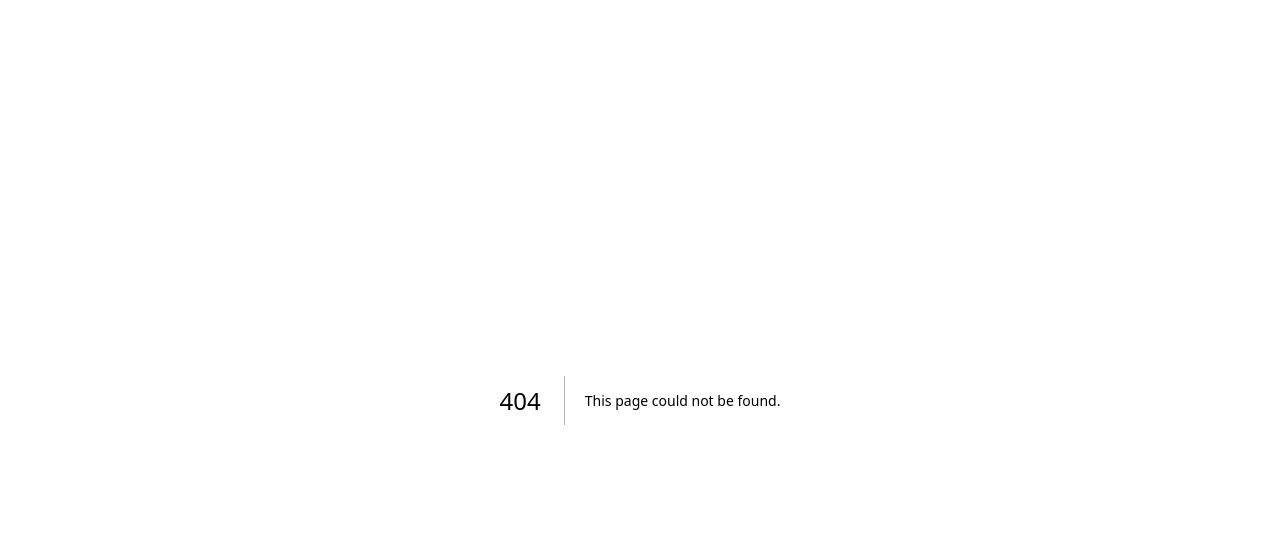
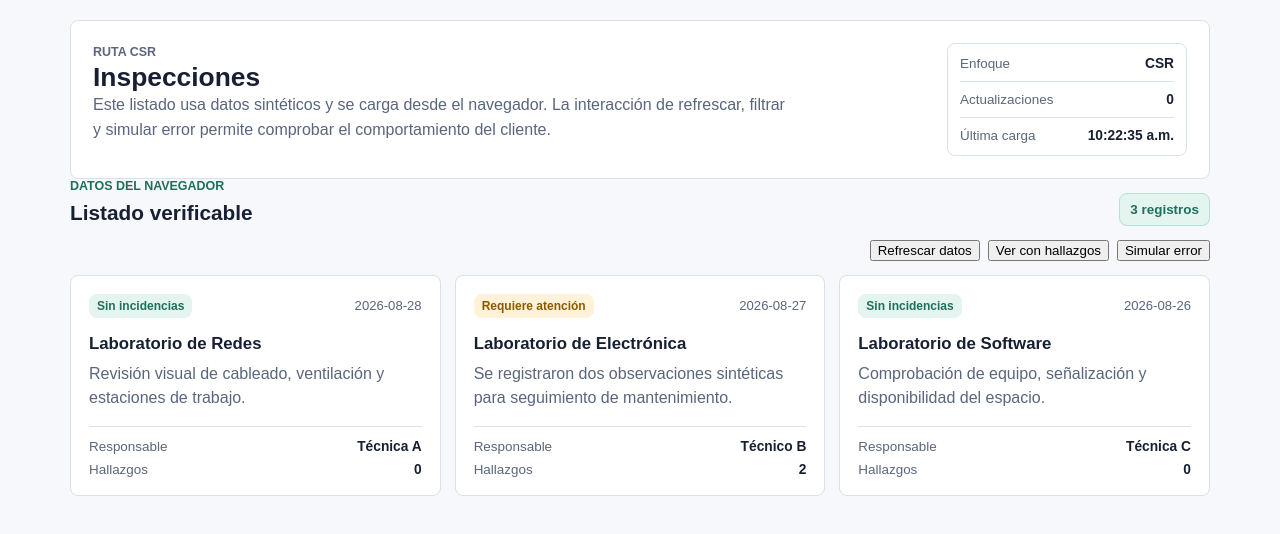
Before and after one commit to zimber1/pwa-inspecciones-laboratorio, a Next.js app: page /inspecciones in a window 1280 px wide. Before the commit this address had no page. Shown: the top 534 px of the page. Built offline with nearby package versions, Linux system fonts and the light colour scheme.

Commit message:
Implement week 04 CSR inspections route

```diff
--- /dev/null
+++ b/src/app/inspecciones/page.tsx
@@ -0,0 +1,160 @@
+"use client";
+
+import { useEffect, useMemo, useState } from "react";
+import { inspections, type Inspection } from "@/lib/data/inspections";
+
+type LoadState = "loading" | "ready" | "error";
+type FilterMode = "all" | "attention";
+
+function loadSyntheticInspections(shouldFail: boolean) {
+  return new Promise<Inspection[]>((resolve, reject) => {
+    window.setTimeout(() => {
+      if (shouldFail) {
+        reject(new Error("Fallo sintético al cargar inspecciones"));
+        return;
+      }
+
+      resolve(inspections);
+    }, 250);
+  });
+}
+
+export default function InspeccionesPage() {
+  const [items, setItems] = useState<Inspection[]>([]);
+  const [state, setState] = useState<LoadState>("loading");
+  const [filter, setFilter] = useState<FilterMode>("all");
+  const [refreshCount, setRefreshCount] = useState(0);
+  const [lastUpdated, setLastUpdated] = useState("pendiente");
+
+  async function loadInspections(shouldFail = false) {
+    setState("loading");
+
+    try {
+      const loaded = await loadSyntheticInspections(shouldFail);
+      setItems(loaded);
+      setLastUpdated(new Date().toLocaleTimeString("es-MX", { hour: "2-digit", minute: "2-digit", second: "2-digit" }));
+      setState("ready");
+    } catch {
+      setItems([]);
+      setState("error");
+    }
+  }
+
+  useEffect(() => {
+    void loadInspections();
+  }, []);
+
+  const visibleInspections = useMemo(() => {
+    if (filter === "attention") {
+      return items.filter((inspection) => inspection.status === "attention");
+    }
+
+    return items;
+  }, [filter, items]);
+
+  return (
+    <main className="app-shell">
+      <section className="intro-panel" aria-labelledby="csr-heading">
+        <div>
+          <p className="eyebrow">Ruta CSR</p>
+          <h1 id="csr-heading">Inspecciones</h1>
+          <p>
+            Este listado usa datos sintéticos y se carga desde el navegador. La
+            interacción de refrescar, filtrar y simular error permite comprobar
+            el comportamiento del cliente.
+          </p>
+        </div>
+        <dl className="summary-list" aria-label="Resumen del renderizado">
+          <div>
+            <dt>Enfoque</dt>
+            <dd>CSR</dd>
+          </div>
+          <div>
+            <dt>Actualizaciones</dt>
+            <dd>{refreshCount}</dd>
+          </div>
+          <div>
+            <dt>Última carga</dt>
+            <dd>{lastUpdated}</dd>
+          </div>
+        </dl>
+      </section>
+
+      <section className="content-section" aria-labelledby="listado-heading">
+        <div className="section-heading">
+          <div>
+            <p className="eyebrow">Datos del navegador</p>
+            <h2 id="listado-heading">Listado verificable</h2>
+          </div>
+          <span className="count">{visibleInspections.length} registros</span>
+        </div>
+
+        <div className="primary-nav" aria-label="Acciones del listado CSR">
+          <button
+            type="button"
+            onClick={() => {
+              setRefreshCount((count) => count + 1);
+              void loadInspections();
+            }}
+          >
+            Refrescar datos
+          </button>
+          <button
+            type="button"
+            aria-pressed={filter === "attention"}
+            onClick={() => setFilter((current) => (current === "all" ? "attention" : "all"))}
+          >
+            {filter === "all" ? "Ver con hallazgos" : "Ver todos"}
+          </button>
+          <button type="button" onClick={() => void loadInspections(true)}>
+            Simular error
+          </button>
+        </div>
+
+        {state === "loading" ? (
+          <div className="state-panel" role="status" aria-live="polite">
+            <strong>Cargando listado CSR</strong>
+            <p>El navegador está preparando las inspecciones sintéticas.</p>
+          </div>
+        ) : null}
+
+        {state === "error" ? (
+          <div className="state-panel state-panel-error" role="alert">
+            <strong>No se pudo cargar el listado</strong>
+            <p>El fallo sintético fue controlado sin romper la ruta.</p>
+            <button type="button" onClick={() => void loadInspections()}>
+              Reintentar
+            </button>
+          </div>
+        ) : null}
+
+        {state === "ready" ? (
+          <div className="inspection-grid">
+            {visibleInspections.map((inspection) => (
+              <article className="inspection-card" key={inspection.id}>
+                <div className="card-topline">
+                  <span className={`badge badge-${inspection.status}`}>{inspection.statusLabel}</span>
+                  <time className="muted" dateTime={inspection.date}>
+                    {inspection.date}
+                  </time>
+                </div>
+                <h3>{inspection.location}</h3>
+                <p>{inspection.summary}</p>
+                <dl>
+                  <div>
+                    <dt>Responsable</dt>
+                    <dd>{inspection.inspector}</dd>
+                  </div>
+                  <div>
+                    <dt>Hallazgos</dt>
+                    <dd>{inspection.findings}</dd>
+                  </div>
+                </dl>
+              </article>
+            ))}
+          </div>
+        ) : null}
+      </section>
+    </main>
+  );
+}
```
Also changed, not shown: evidence/individual.md (+36 -0 lines).
